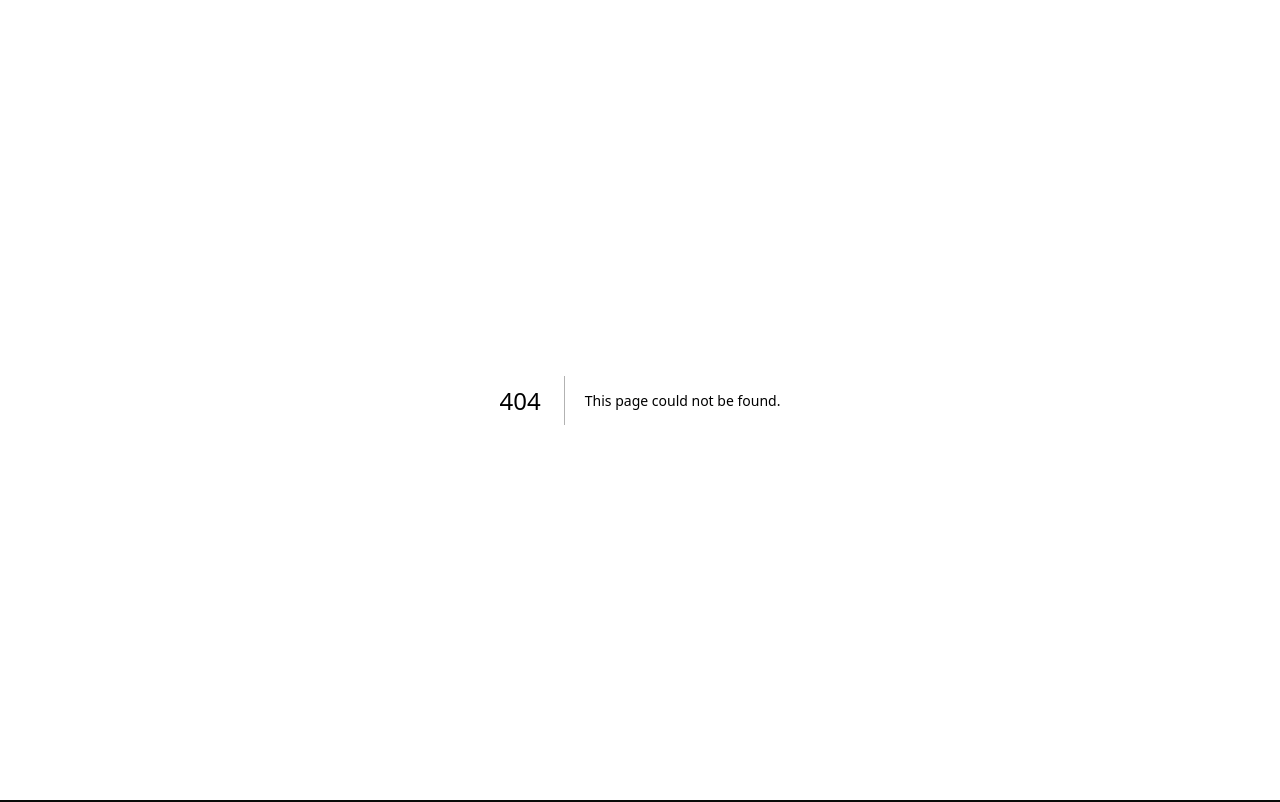
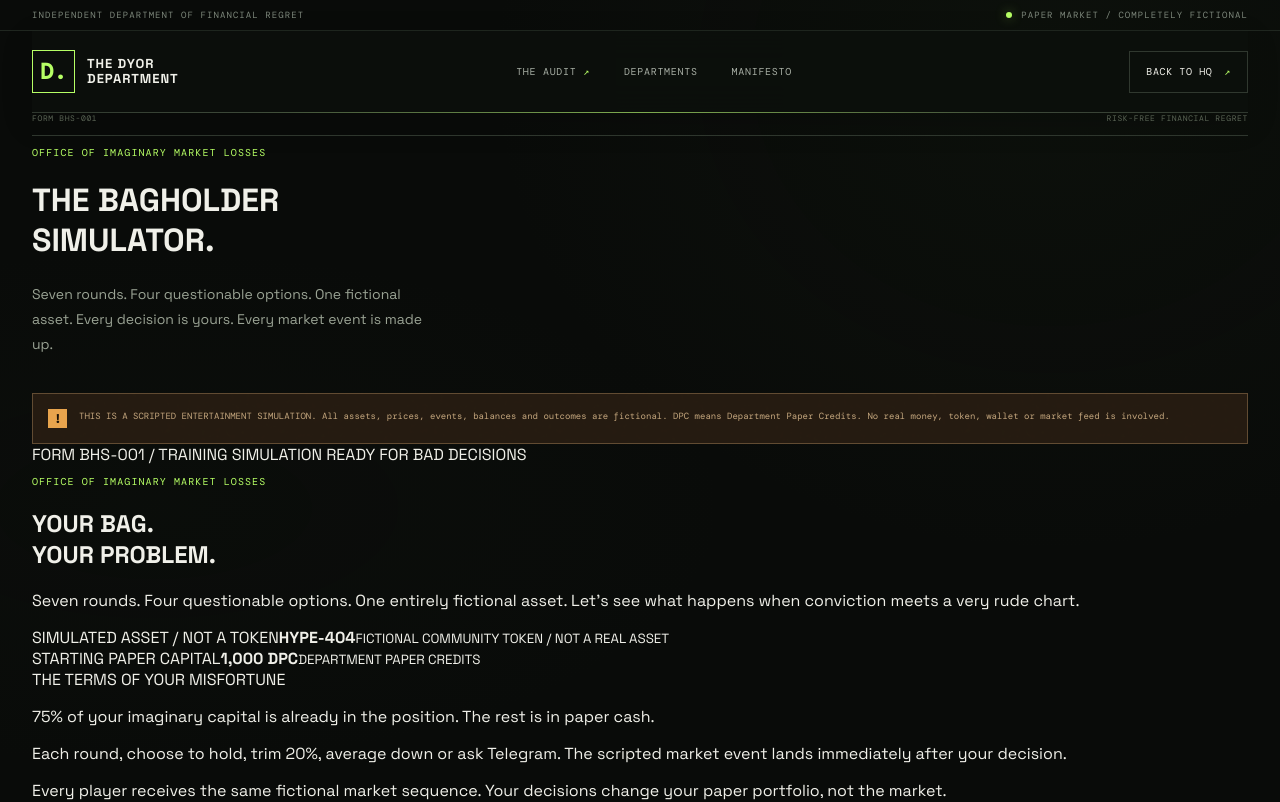
Before and after one commit to safherofficial/weird, a Next.js app: page /simulator in a window 1280 px wide. Before the commit this address had no page. Shown: the top 802 px of the page. Built offline with nearby package versions, Linux system fonts and the light colour scheme.

Commit message:
feat(u05): add dedicated Bagholder Simulator route

```diff
--- /dev/null
+++ b/app/simulator/page.tsx
@@ -0,0 +1,47 @@
+import type { Metadata } from "next";
+import DepartmentHeader from "../components/department-header";
+import DepartmentFooter from "../components/department-footer";
+import SimulatorClient from "./simulator-client";
+
+export const metadata: Metadata = {
+  title: "The Bagholder Simulator",
+  description: "Seven rounds, four questionable decisions and one completely fictional asset. Find out how you would handle the imaginary bag.",
+  openGraph: {
+    title: "THE BAGHOLDER SIMULATOR",
+    description: "Seven rounds. Four questionable decisions. One imaginary bag. No real money involved.",
+    images: ["/simulator/opengraph-image"],
+  },
+  twitter: {
+    card: "summary_large_image",
+    title: "THE BAGHOLDER SIMULATOR",
+    description: "Seven rounds. Four questionable decisions. One imaginary bag.",
+    images: ["/simulator/opengraph-image"],
+  },
+};
+
+export default function SimulatorPage() {
+  return (
+    <main className="audit-page simulator-page" id="main-content">
+      <DepartmentHeader activeSection="simulator" statusMessage="PAPER MARKET / COMPLETELY FICTIONAL" ctaHref="/" ctaLabel="BACK TO HQ" />
+
+      <div className="simulator-shell shell" id="content-start" tabIndex={-1}>
+        <div className="simulator-intro">
+          <div className="audit-intro__meta"><span>FORM BHS-001</span><span>RISK-FREE FINANCIAL REGRET</span></div>
+          <p className="eyebrow">OFFICE OF IMAGINARY MARKET LOSSES</p>
+          <h1>THE BAGHOLDER<br /><span>SIMULATOR.</span></h1>
+          <p className="audit-intro__lead">
+            Seven rounds. Four questionable options. One fictional asset.
+            Every decision is yours. Every market event is made up.
+          </p>
+          <div className="audit-warning">
+            <span>!</span>
+            <p>THIS IS A SCRIPTED ENTERTAINMENT SIMULATION. All assets, prices, events, balances and outcomes are fictional. DPC means Department Paper Credits. No real money, token, wallet or market feed is involved.</p>
+          </div>
+        </div>
+        <SimulatorClient />
+      </div>
+
+      <DepartmentFooter message={["YOUR PAPER CAPITAL HAS BEEN ACKNOWLEDGED.", "YOUR REAL FINANCIAL DIGNITY IS NOT UNDER REVIEW."]} />
+    </main>
+  );
+}
```
